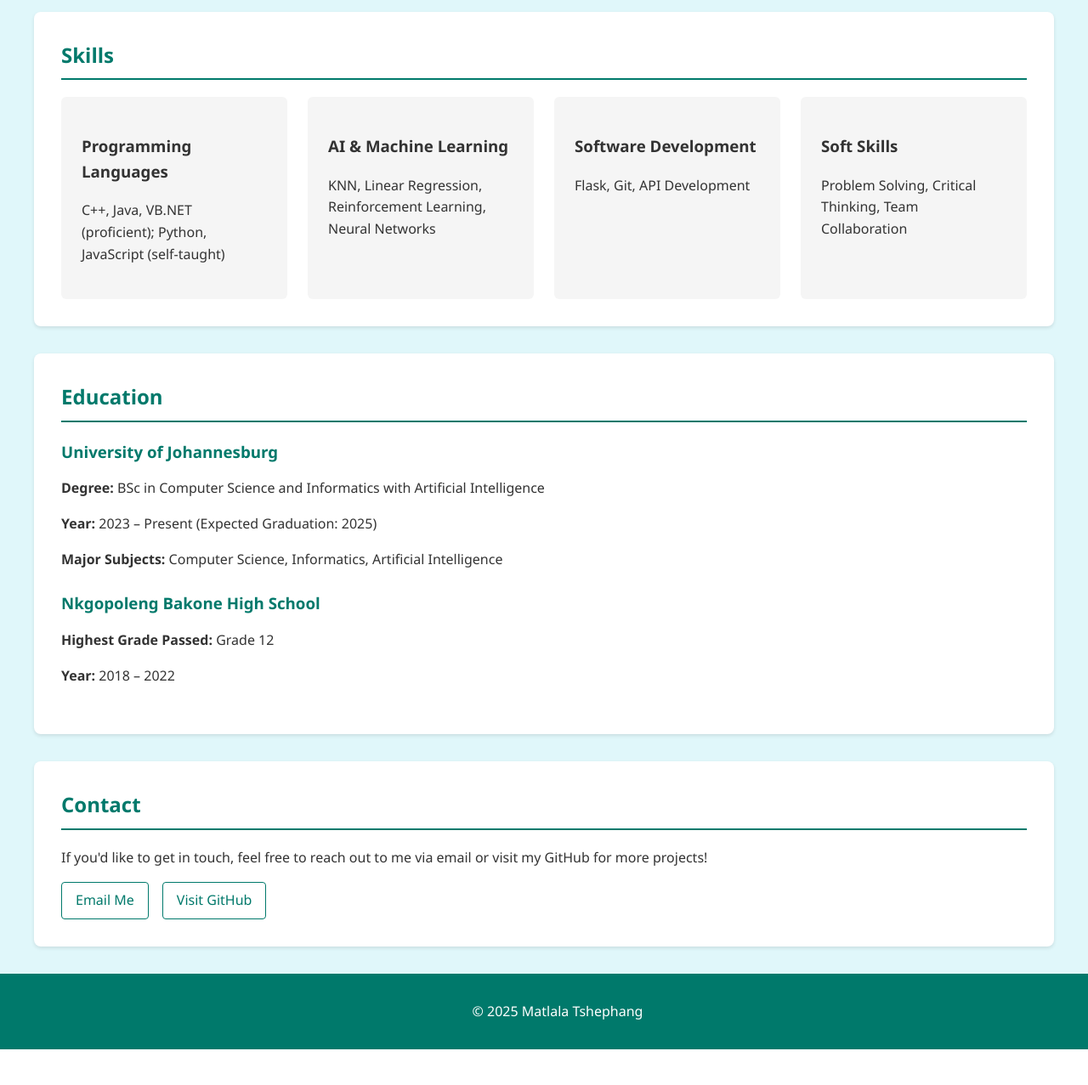
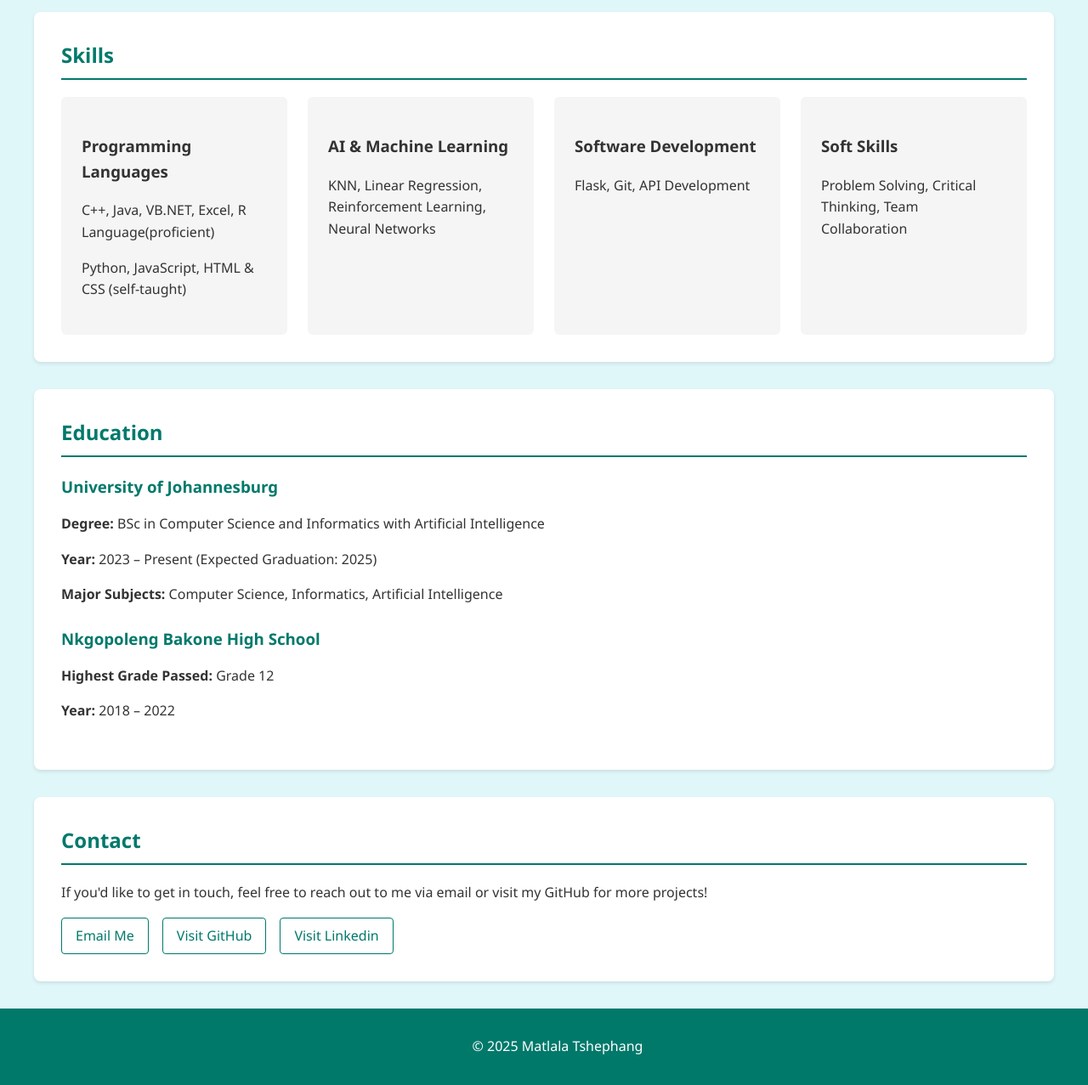
Before and after one commit to mat-tp/mat-tp.github.io, a Python web app: template templates/index.html in a window 1280 px wide. Shown: the part 889-2166 px from the top of the page at 85% size. Before the commit the page ends 2124 px from the top, so only its background shows below. Run offline with Jinja, Linux system fonts and the light colour scheme; the template is opened without the code that fills it, so the values that code supplies are empty.

Commit message:
Update index.html

```diff
--- a/templates/index.html
+++ b/templates/index.html
@@ -43,7 +43,8 @@
             <div class="skills-grid">
                 <div class="skill-card">
                     <h3>Programming Languages</h3>
-                    <p>C++, Java, VB.NET (proficient); Python, JavaScript (self-taught)</p>
+                    <p>C++, Java, VB.NET, Excel, R Language(proficient)</p>
+                    <p> Python, JavaScript, HTML & CSS (self-taught)</p>
                 </div>
                 <div class="skill-card">
                     <h3>AI & Machine Learning</h3>
@@ -83,6 +84,7 @@
             <div class="contact-links">
                 <a href="mailto:matlalat53@gmail.com">Email Me</a>
                 <a href="https://github.com/mat-tp" target="_blank">Visit GitHub</a>
+                <a href="https://www.linkedin.com/in/tshephang-matlala-a5b962306/?jobid=1234" target="_blank">Visit Linkedin</a>
             </div>
         </section>
     </main>
```
